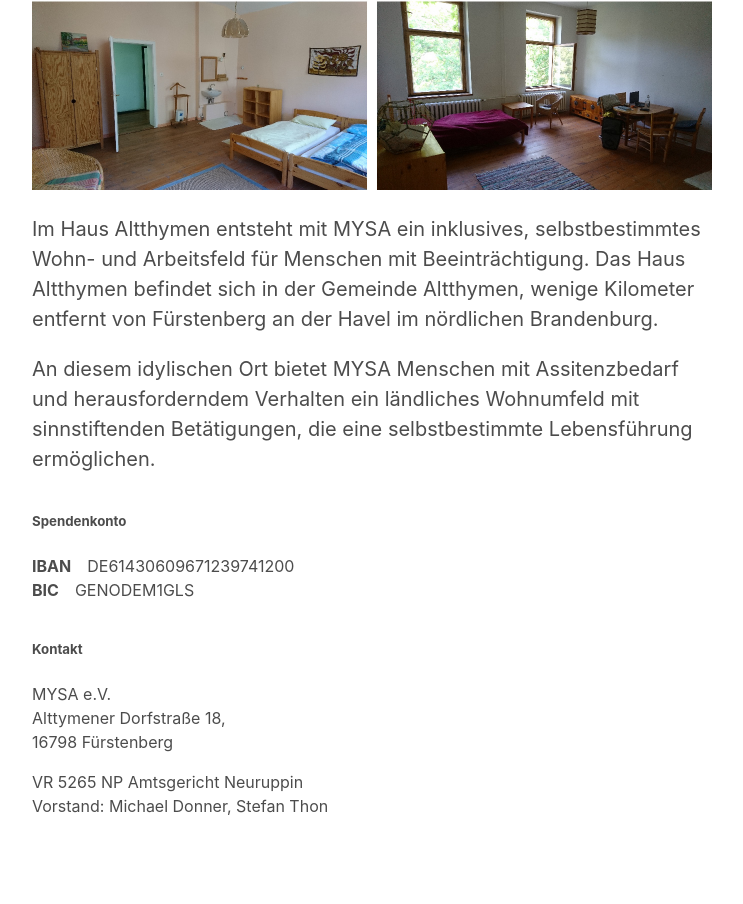
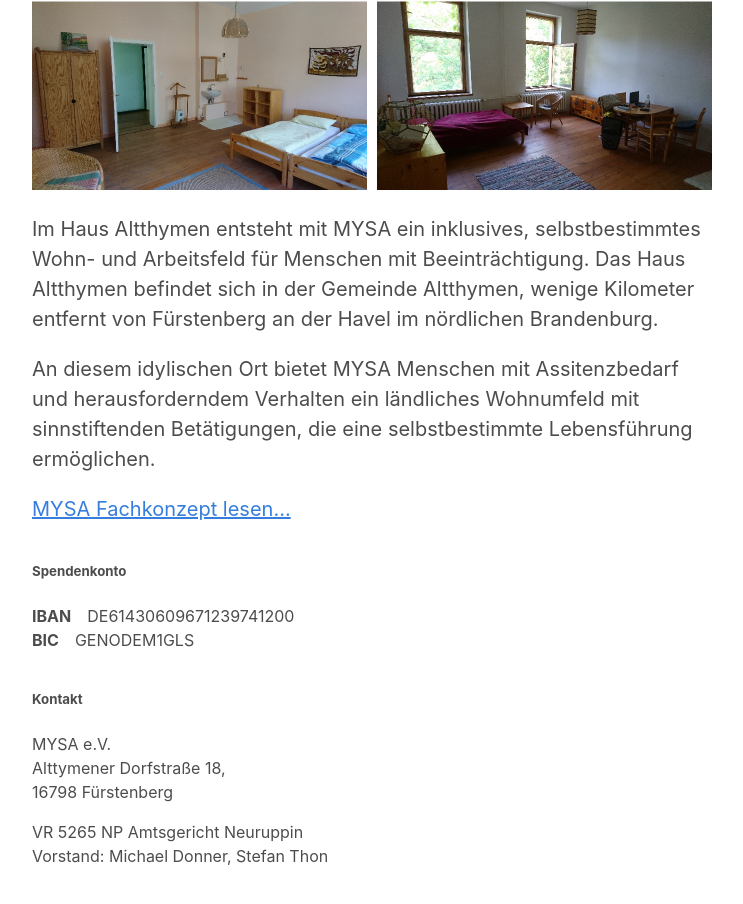
Before and after one commit to mysa-community/www, a plain HTML site: page index.html in a window 1280 px wide. Shown: the part 536-1440 px from the top of the page, without its empty margins (224-967 px from the left). Drawn offline with nearby package versions, Linux system fonts and the light colour scheme.

Commit message:
Add link to Fachkonzept

```diff
--- a/index.html
+++ b/index.html
@@ -35,6 +35,14 @@
                 <p class="f5 f4-ns fw4 b measure-wide lh-copy">
                   An diesem idylischen Ort bietet MYSA Menschen mit Assitenzbedarf und herausforderndem Verhalten ein ländliches Wohnumfeld mit sinnstiftenden Betätigungen, die eine selbstbestimmte Lebensführung ermöglichen.
                 </p>
+                <a
+                   href="https://drive.google.com/file/d/1Gn4vaUJdGzer-ZlsJ1UppGCKEGUgiSz5/view?usp=sharing"
+                   target="_blank"
+                   class="link underline blue hover-orange">
+                  <p class="f5 f4-ns fw4 b measure-wide lh-copy">
+                    MYSA Fachkonzept lesen...
+                  </p>
+                </a>
 
                 <h5 class="pt3 measure lh-copy">Spendenkonto</h5>
                 <p class="fw4 b measure lh-copy">
```
